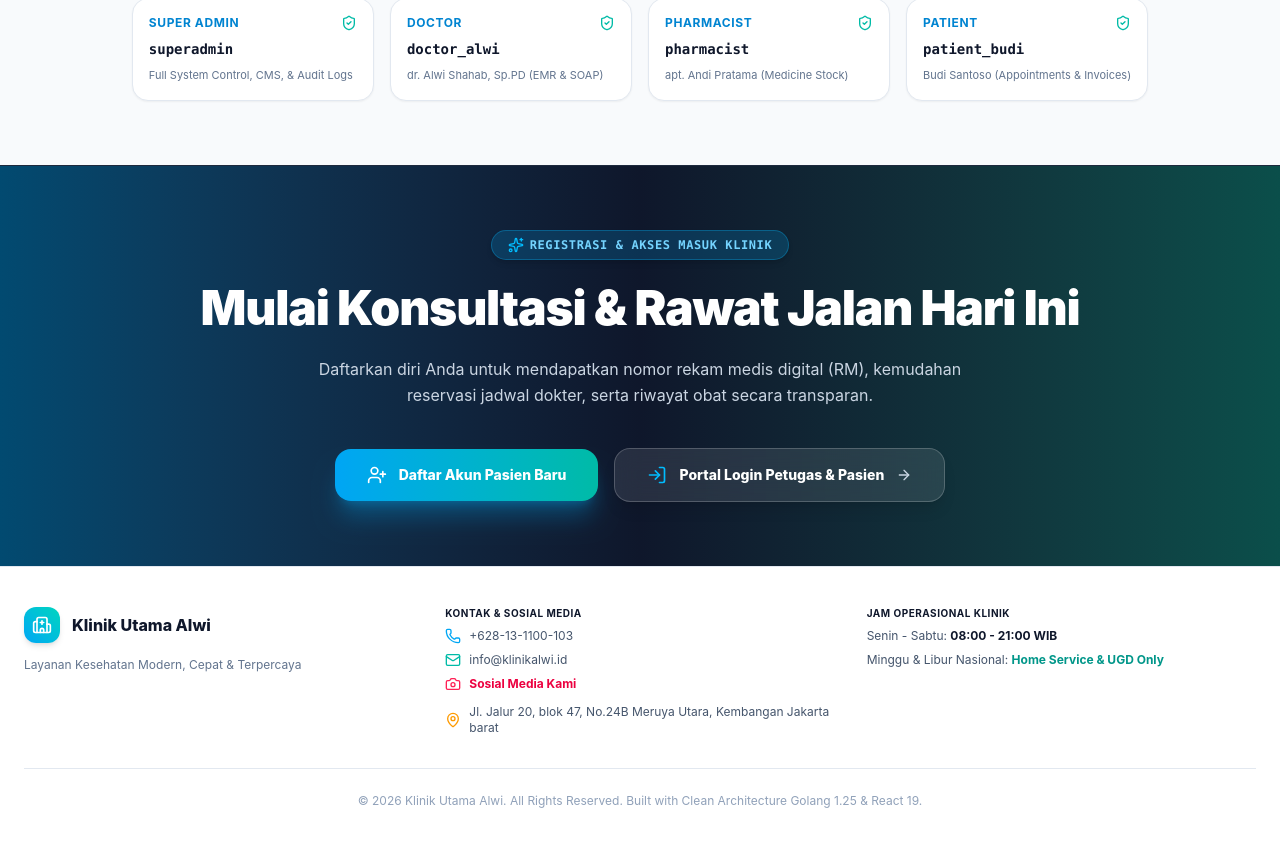
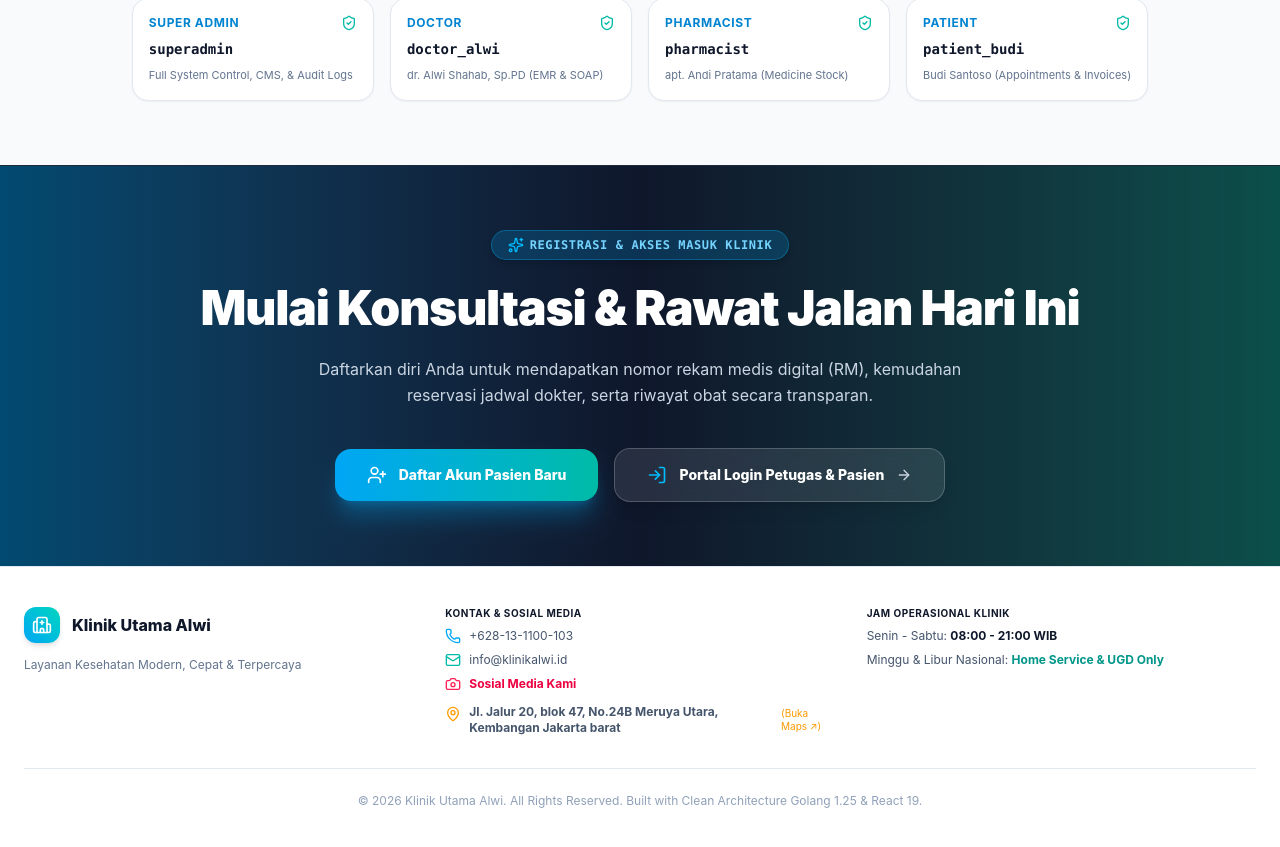
Before and after one commit to randyfp21/ProjectKlinikAlwi, a React (Vite) app in the folder frontend/: page / in a window 1280 px wide. Shown: the part 3911-4758 px from the top of the page. Built offline with nearby package versions, Linux system fonts and the light colour scheme; no server answers.

Commit message:
feat: Make footer clinic address clickable to open exact location in Google Maps

```diff
--- a/frontend/src/pages/LandingPage.tsx
+++ b/frontend/src/pages/LandingPage.tsx
@@ -510,8 +510,18 @@ export const LandingPage: React.FC = () => {
                 </a>
               </div>
             )}
-            <div className="flex items-center gap-2 pt-1">
-              <MapPin className="w-4 h-4 text-amber-500 shrink-0" /> <span>{clinicAddress}</span>
+            <div className="flex items-start gap-2 pt-1">
+              <MapPin className="w-4 h-4 text-amber-500 shrink-0 mt-0.5" />
+              <a
+                href={`https://www.google.com/maps/search/?api=1&query=${encodeURIComponent(clinicAddress)}`}
+                target="_blank"
+                rel="noreferrer"
+                className="hover:underline hover:text-sky-600 dark:hover:text-sky-400 font-bold transition flex items-center gap-1 group/maps"
+                title="Buka Lokasi di Google Maps"
+              >
+                <span>{clinicAddress}</span>
+                <span className="text-[10px] text-amber-500 font-normal group-hover/maps:translate-x-0.5 transition-transform">(Buka Maps ↗)</span>
+              </a>
             </div>
           </div>
 
```
